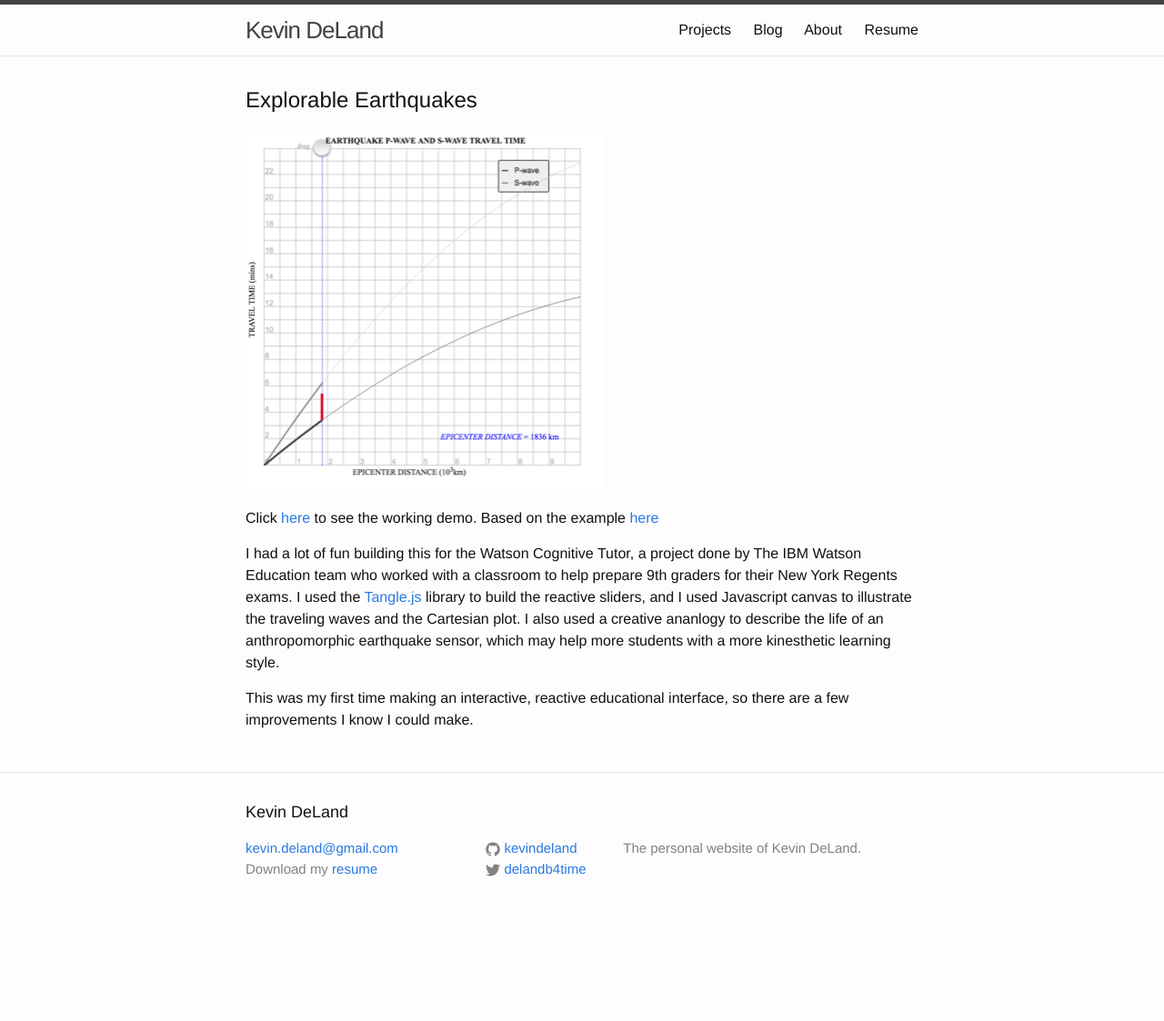
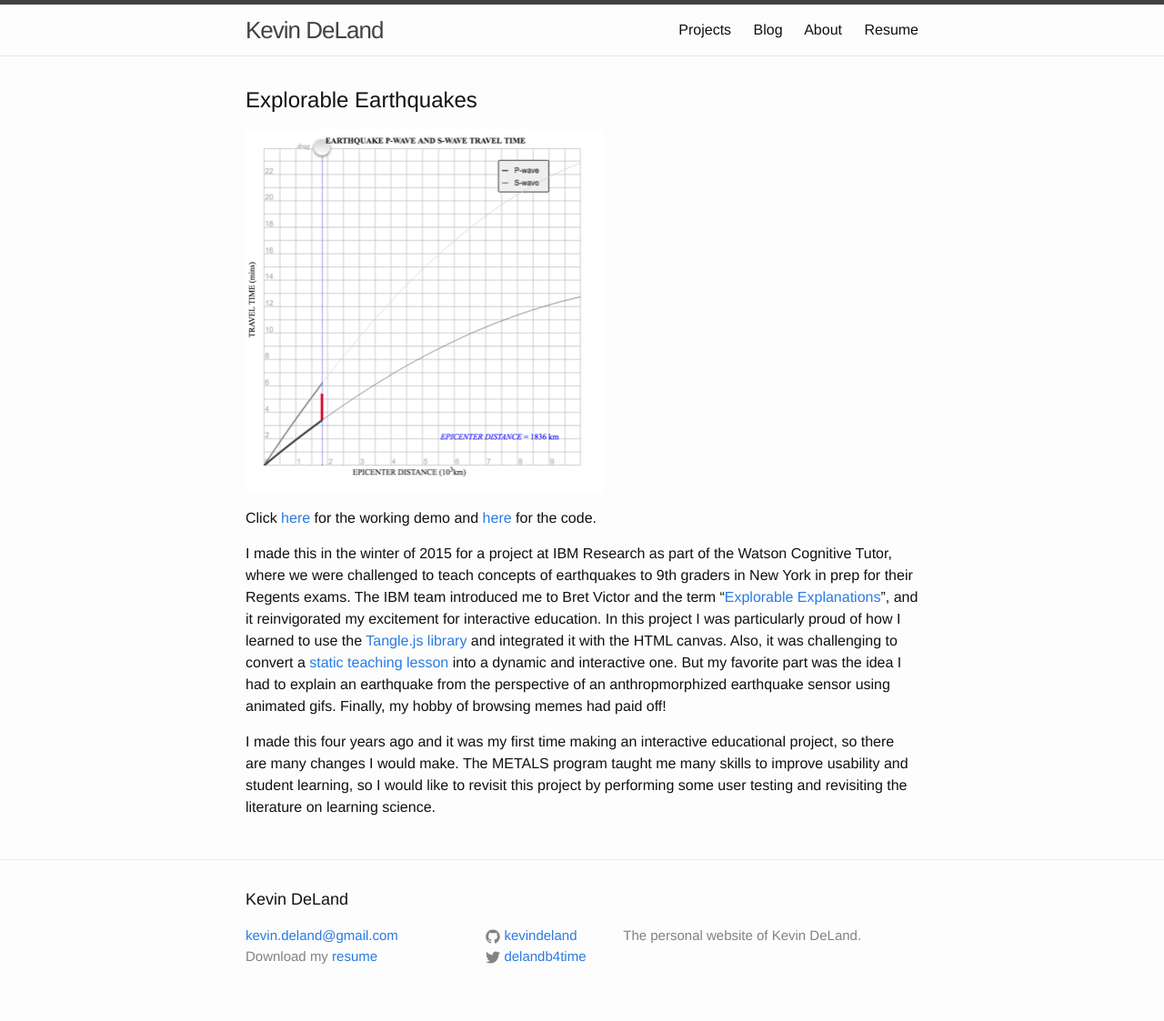
Before and after one commit to kevindeland/kevindeland.github.io, a Jekyll site: the page built from _projects/2016-08-23-explorable-earthquakes.md, in a window 1280 px wide. Shown: the whole page at 91% size. Built offline with Jekyll 4.4.1, drawn with Linux system fonts in a browser that asks for light colours; before the commit the page ends 1027 px from its top, so only the background shows below that.

Commit message:
update earthquakes blog

```diff
--- a/_projects/2016-08-23-explorable-earthquakes.md
+++ b/_projects/2016-08-23-explorable-earthquakes.md
@@ -10,9 +10,8 @@ permalink: /earthquakes
 
 ![]({{ site.baseurl }}/assets/earthquake_plot.png)
 
-Click [here]({{ site.baseurl }}/ExplorableEarthquakes ) to see the working demo.
-Based on the example [here](http://worrydream.com/ExplorableExplanations)
+Click [here]({{ site.baseurl }}/ExplorableEarthquakes ) for the working demo and [here](https://github.com/kevindeland/ExplorableEarthquakes) for the code.
 
-I had a lot of fun building this for the Watson Cognitive Tutor, a project done by The IBM Watson Education team who worked with a classroom to help prepare 9th graders for their New York Regents exams. I used the [Tangle.js](http://worrydream.com/Tangle/) library to build the reactive sliders, and I used Javascript canvas to illustrate the traveling waves and the Cartesian plot. I also used a creative ananlogy to describe the life of an anthropomorphic earthquake sensor, which may help more students with a more kinesthetic learning style.
+I made this in the winter of 2015 for a project at IBM Research as part of the Watson Cognitive Tutor, where we were challenged to teach concepts of earthquakes to 9th graders in New York in prep for their Regents exams. The IBM team introduced me to Bret Victor and the term “[Explorable Explanations](http://worrydream.com/ExplorableExplanations)”, and it reinvigorated my excitement for interactive education. In this project I was particularly proud of how I learned to use the [Tangle.js library](http://worrydream.com/Tangle/) and integrated it with the HTML canvas. Also, it was challenging to convert a [static teaching lesson](https://www.maplesoft.com/support/help/Maple/view.aspx?path=MathApps/EpicenterOfEarthquakes) into a dynamic and interactive one. But my favorite part was the idea I had to explain an earthquake from the perspective of an anthropmorphized earthquake sensor using animated gifs. Finally, my hobby of browsing memes had paid off!
 
-This was my first time making an interactive, reactive educational interface, so there are a few improvements I know I could make.
+I made this four years ago and it was my first time making an interactive educational project, so there are many changes I would make. The METALS program taught me many skills to improve usability and student learning, so I would like to revisit this project by performing some user testing and revisiting the literature on learning science.
```
